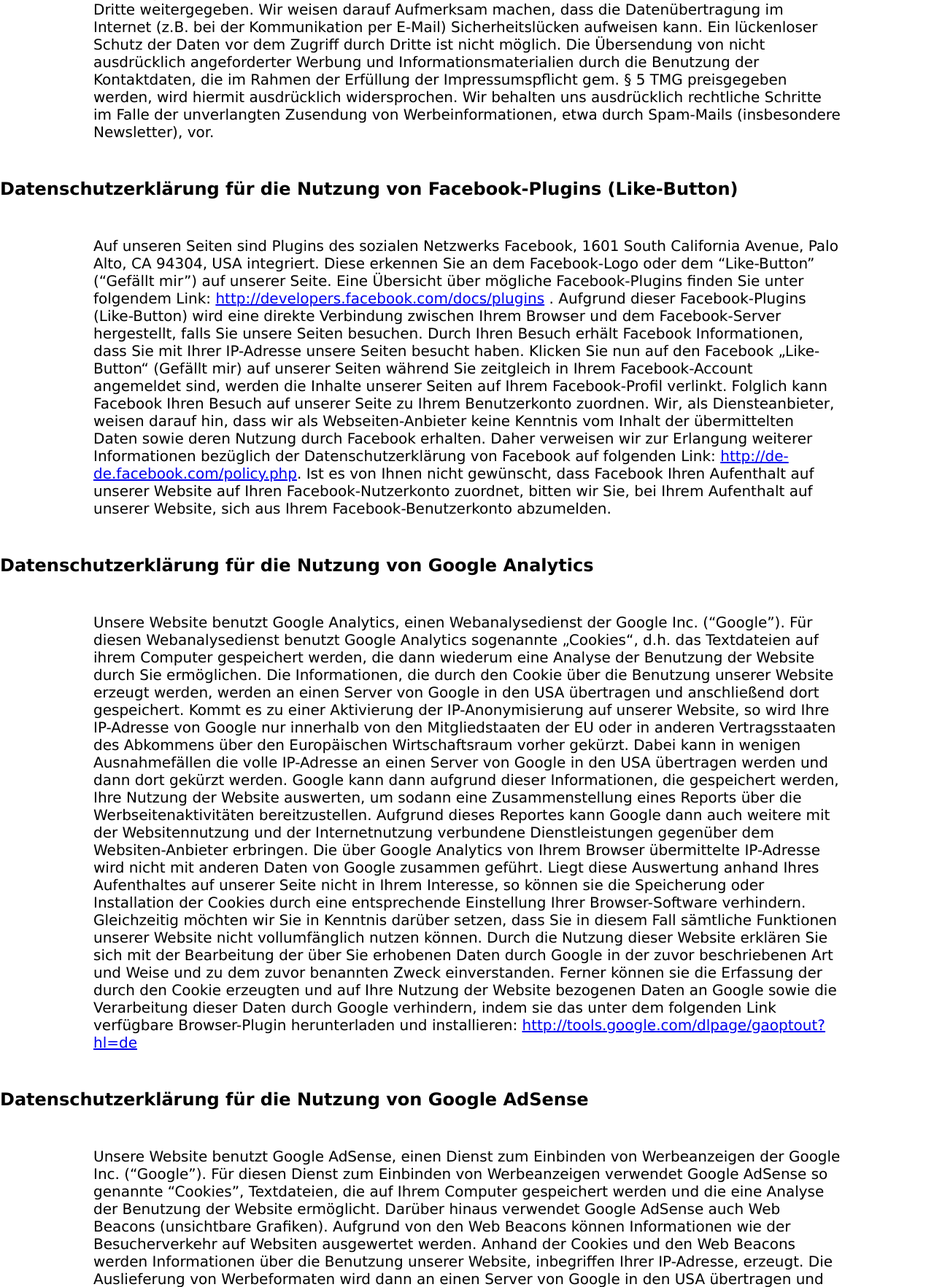
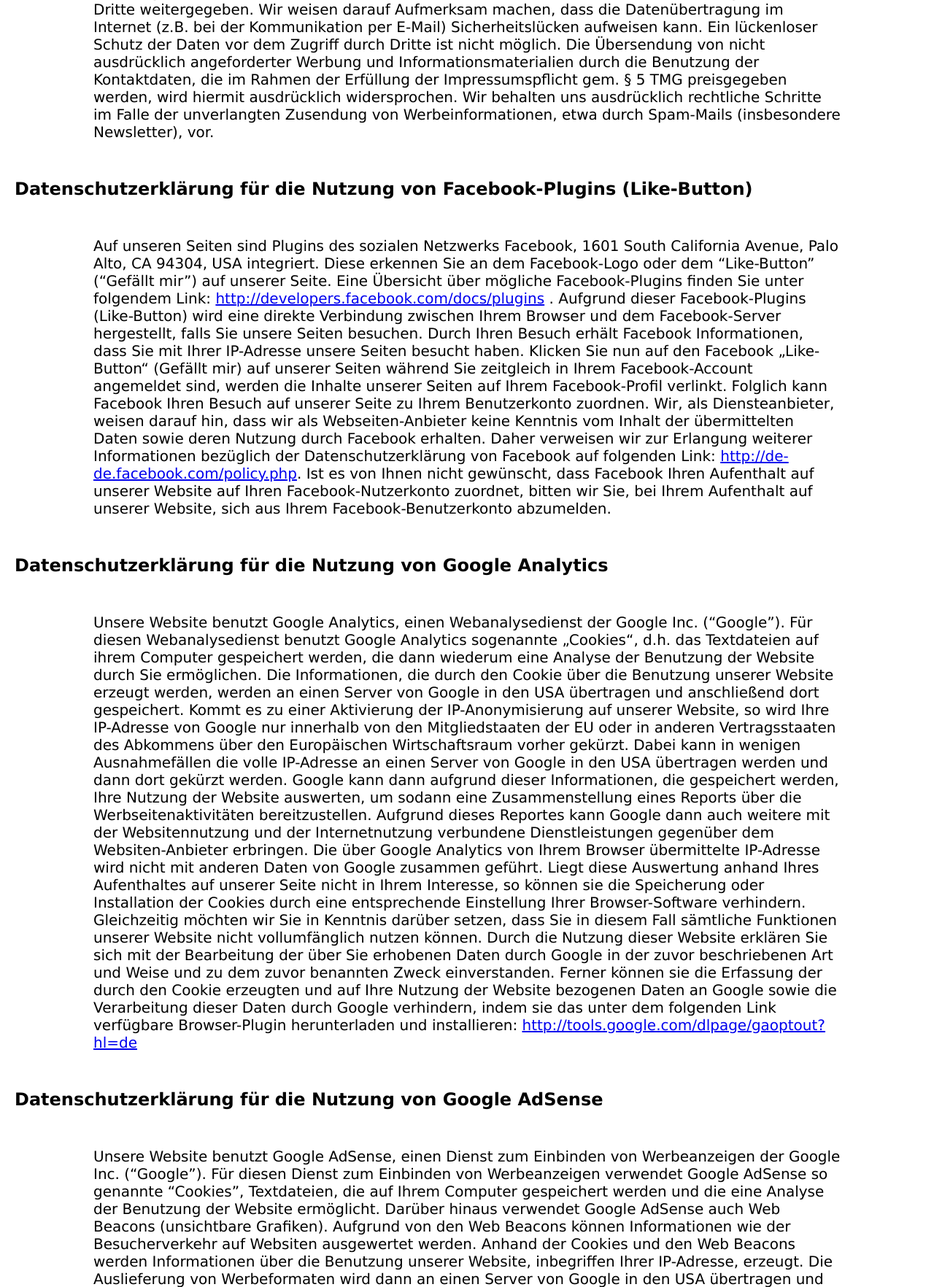
Before and after one commit to rosniks/Webtech, a PHP site: page /datenschutzrichtlinien.php in a window 1280 px wide. Shown: the part 404-2168 px from the top of the page at 73% size. Run offline with PHP 8.4, Linux system fonts and the light colour scheme.

Commit message:
Datenschutz PHP

```diff
--- a/src/pages/datenschutzrichtlinien.php
+++ b/src/pages/datenschutzrichtlinien.php
@@ -9,6 +9,11 @@
         <link rel="stylesheet" type="text/css" href="./../css/styles.css">
         <script src="../js/nav-bar.js" defer></script>
         <title>Über uns</title>
+        <style>
+            h2 {
+             padding-left: 20px;
+            }
+        </style>
     </head>
 
     <body>
```
